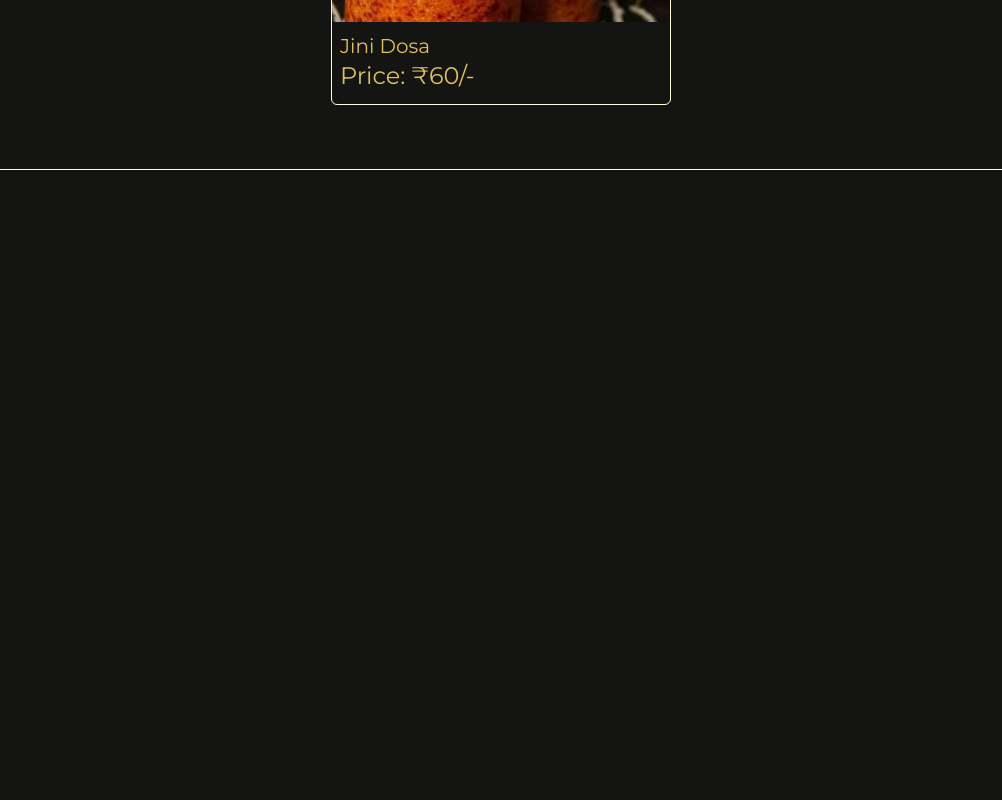
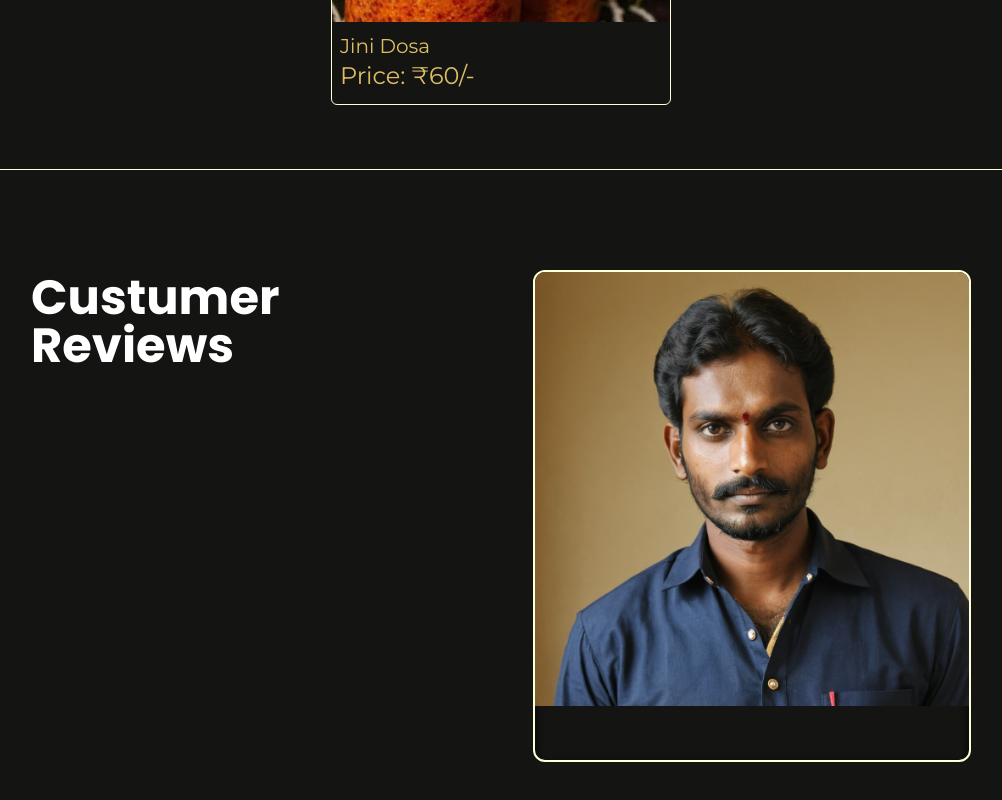
Before and after one commit to Nota0515/Cafe_website, a React (Vite) app: page / in a window 1280 px wide. Shown: the part 1386-2186 px from the top of the page, without its empty margins (139-1141 px from the left). Before the commit the page ends 1596 px from the top, so only its background shows below. Built offline with nearby package versions, Linux system fonts and the light colour scheme.

Commit message:
developed custumers review section

```diff
--- a/src/App.jsx
+++ b/src/App.jsx
@@ -2,6 +2,7 @@ import Header from './sections/Header';
 import Hero from './sections/Hero';
 import Featured from './sections/Featured'
 import Speciality from './sections/Speciality';
+import Feedback from './sections/Feedback';
 
 const App = () => {
   return (
@@ -10,8 +11,8 @@ const App = () => {
       <Hero />
       <Featured />
       <Speciality />
-      {/*<Feedback />
-      <Findus />
+      <Feedback />
+      {/*<Findus />
       <Footer />*/}
     </>
   )
--- a/src/sections/Feedback.jsx
+++ b/src/sections/Feedback.jsx
@@ -1,6 +1,16 @@
+import {man1} from "../assets"
+
 const Feedback = () => {
   return (
-    <div>Feedback</div>
+    <div className="flex flex-col md:flex-row lg:flex-row max-w-full justify-center mt-5 gap-x-16 lg:px-[170px] md:px-[84px] px-10 py-10 md:py-[30px] lg:py-[60px] bg-n-2">
+      <div className="flex flex-col w-[32.5rem] h-[30.75rem] gap-y-16">
+        <div className="mt-1"><span className="text-5xl font-poppins font-semibold ">Custumer Reviews</span></div>
+        <div className="flex flex-row flex-wrap w-full h-full gap-y-10 gap-x-10 py-5"></div>
+      </div>
+      <div className="image w-[32.5rem] h-[30.75rem] overflow-hidden border-2 rounded-xl border-n-7 shadow-inner-darkest">
+        <img className="" src={man1} />
+      </div>
+    </div>
   )
 }
 
```
